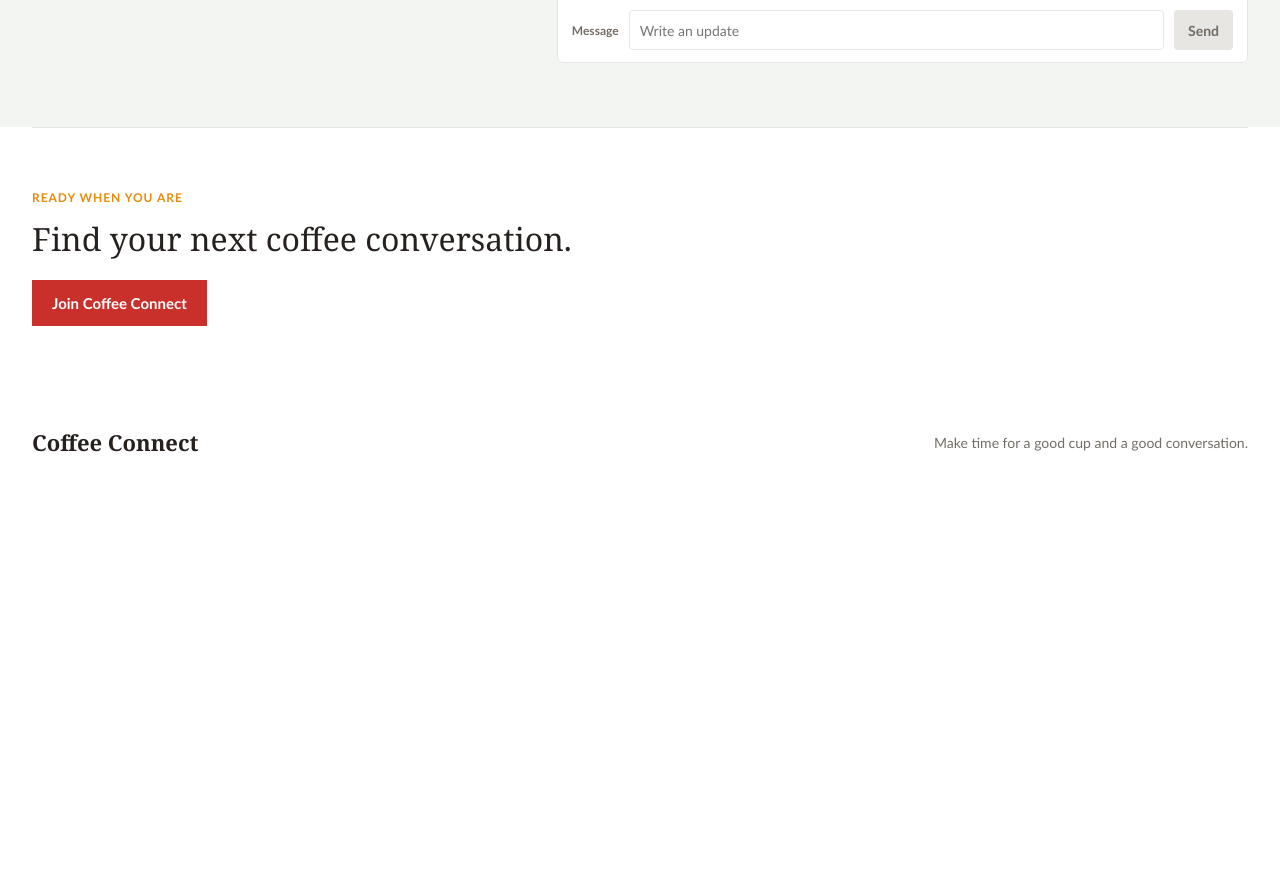
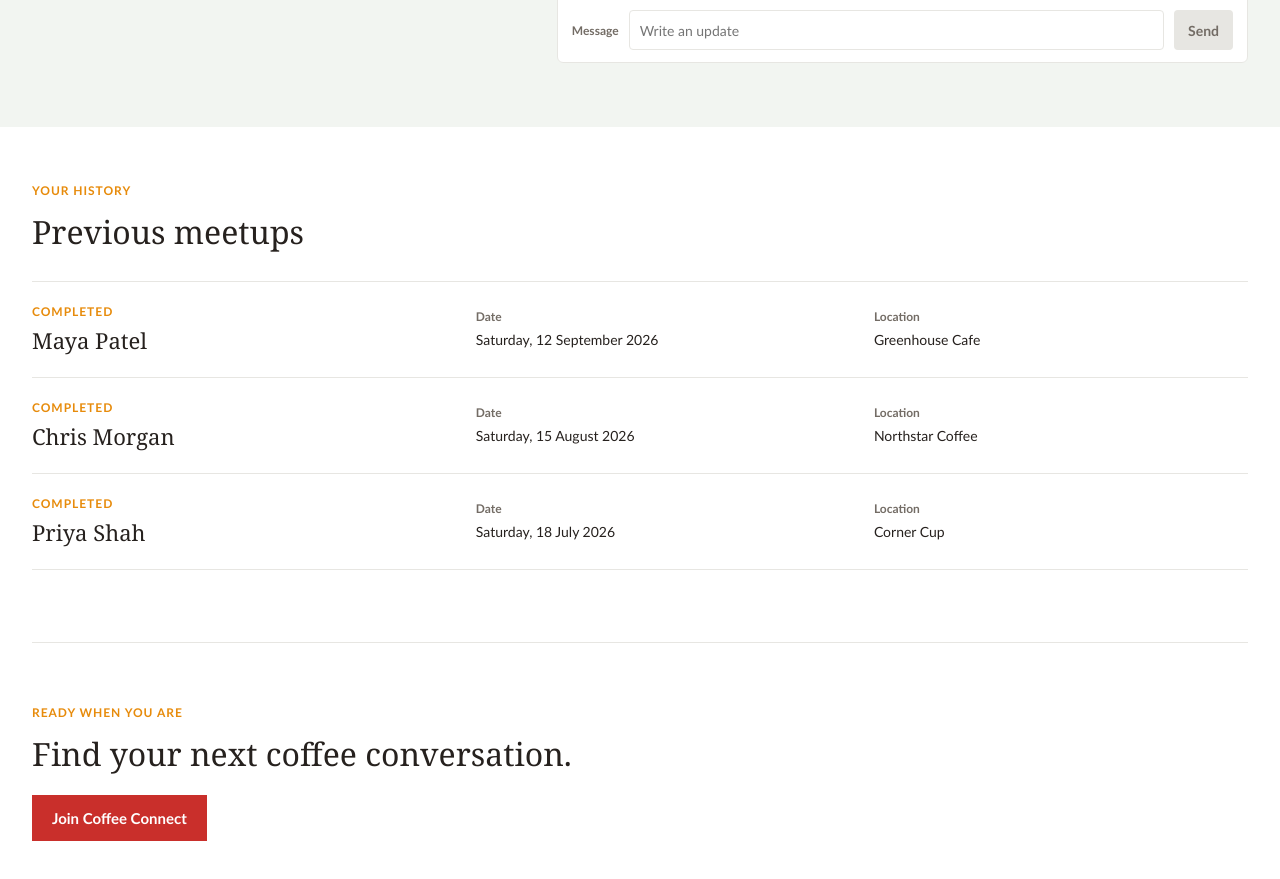
Before and after one commit to JosephMcclelland07/coffee-connect, a Next.js app in the folder apps/web/: page /meetups in a window 1280 px wide. Shown: the part 1260-2139 px from the top of the page. Before the commit the page ends 1748 px from the top, so only its background shows below. Built offline with nearby package versions, Linux system fonts and the light colour scheme.

Commit message:
Modified small items

```diff
--- a/apps/web/app/globals.css
+++ b/apps/web/app/globals.css
@@ -361,9 +361,61 @@ h2,
 	background: var(--soft);
 }
 
+.previous-section {
+	padding: 56px 0 72px;
+	background: var(--paper);
+}
+
 .upcoming-heading {
 	margin-bottom: 28px;
 	animation: enter 480ms 120ms ease-out both;
+}
+
+.previous-meetups-list {
+	margin: 0;
+	padding: 0;
+	border-top: 1px solid var(--line);
+	list-style: none;
+}
+
+.previous-meetup {
+	display: grid;
+	grid-template-columns: minmax(180px, 0.7fr) minmax(0, 1.3fr);
+	gap: 28px;
+	align-items: center;
+	padding: 22px 0;
+	border-bottom: 1px solid var(--line);
+}
+
+.previous-meetup .eyebrow {
+	margin-bottom: 6px;
+}
+
+.previous-meetup h3 {
+	margin: 0;
+	font-family: Georgia, "Times New Roman", serif;
+	font-size: 22px;
+	font-weight: 500;
+}
+
+.previous-meetup-facts {
+	display: grid;
+	grid-template-columns: repeat(2, minmax(0, 1fr));
+	gap: 16px 24px;
+	margin: 0;
+}
+
+.previous-meetup-facts dt {
+	margin-bottom: 5px;
+	color: var(--muted);
+	font-size: 12px;
+	font-weight: 700;
+}
+
+.previous-meetup-facts dd {
+	margin: 0;
+	font-size: 14px;
+	line-height: 1.5;
 }
 
 .upcoming-meetup {
@@ -1024,6 +1076,11 @@ h2,
 		gap: 28px;
 	}
 
+	.previous-meetup {
+		grid-template-columns: 1fr;
+		gap: 16px;
+	}
+
 	.meetup-person-name {
 		font-size: 28px;
 	}
--- a/apps/web/app/meetups/page.tsx
+++ b/apps/web/app/meetups/page.tsx
@@ -74,6 +74,27 @@ const demoMeetup = {
 		},
 	],
 };
+
+const demoPreviousMeetups = [
+	{
+		id: "past-1",
+		personName: "Maya Patel",
+		date: "Saturday, 12 September 2026",
+		location: "Greenhouse Cafe",
+	},
+	{
+		id: "past-2",
+		personName: "Chris Morgan",
+		date: "Saturday, 15 August 2026",
+		location: "Northstar Coffee",
+	},
+	{
+		id: "past-3",
+		personName: "Priya Shah",
+		date: "Saturday, 18 July 2026",
+		location: "Corner Cup",
+	},
+];
 
 export default async function MeetupsPage() {
 	const requestHeaders = await headers();
@@ -154,6 +175,35 @@ export default async function MeetupsPage() {
 					</div>
 				</section>
 
+				<section className="previous-section" id="previous-meetups">
+					<div className="page-width">
+						<div className="upcoming-heading">
+							<p className="eyebrow">Your history</p>
+							<h2>Previous meetups</h2>
+						</div>
+						<ul className="previous-meetups-list">
+							{demoPreviousMeetups.map((meetup) => (
+								<li className="previous-meetup" key={meetup.id}>
+									<div>
+										<p className="eyebrow">Completed</p>
+										<h3>{meetup.personName}</h3>
+									</div>
+									<dl className="previous-meetup-facts">
+										<div>
+											<dt>Date</dt>
+											<dd>{meetup.date}</dd>
+										</div>
+										<div>
+											<dt>Location</dt>
+											<dd>{meetup.location}</dd>
+										</div>
+									</dl>
+								</li>
+							))}
+						</ul>
+					</div>
+				</section>
+
 				{!isLoggedIn && (
 					<section className="meetups-join page-width">
 						<p className="eyebrow">Ready when you are</p>
--- a/apps/web/components/interest-profile.tsx
+++ b/apps/web/components/interest-profile.tsx
@@ -18,6 +18,12 @@ const SUGGESTED_INTERESTS = [
 	"Fitness & sports",
 	"Photography",
 	"Travel",
+	"Gardening",
+	"Volunteering",
+	"Running",
+	"Technology & AI",
+	"Crafts & DIY",
+	"Pets & animals",
 ];
 
 const OFFICE_DAYS = ["Monday", "Tuesday", "Wednesday", "Thursday", "Friday"];
```
